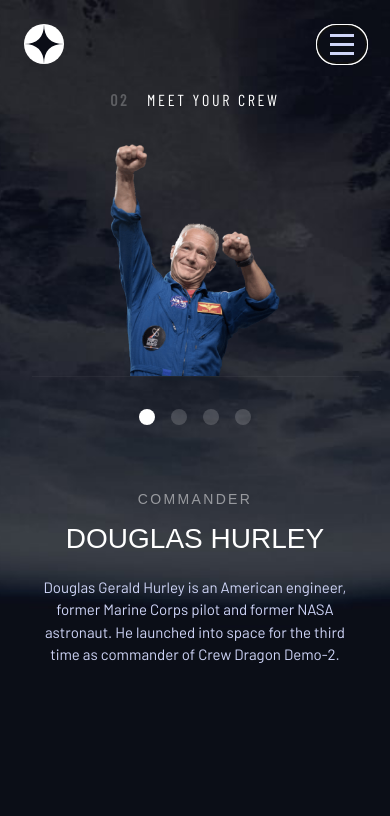
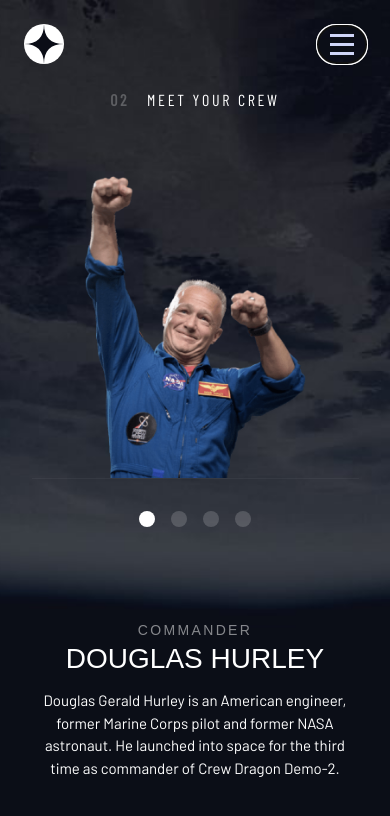
Before and after one commit to basitkorai/space-tourism-website, a React (Vite) app: page /crew in a window 390 px wide. Shown: the top 816 px of the page. Built offline with nearby package versions, Linux system fonts and the light colour scheme; a web font is replaced by a local one.

Commit message:
style: tablet and above layout fixed

```diff
--- a/src/components/RoundIndicators.jsx
+++ b/src/components/RoundIndicators.jsx
@@ -1,6 +1,8 @@
-const RoundIndicators = () => {
+const RoundIndicators = ({ hideOn }) => {
   return (
-    <div className="round-indicators text-center flex gap-4 justify-center items-center mb-8">
+    <div
+      className={`round-indicators text-center flex gap-4 justify-center lg:justify-start items-center my-8 md:my-10 lg:mt-[7.5rem] ${hideOn}`}
+    >
       <button
         aria-selected="true"
         class="pb-4 bg-white aspect-square rounded-full"
--- a/src/pages/Crew.jsx
+++ b/src/pages/Crew.jsx
@@ -13,30 +13,47 @@
           <Navbar />
           <Sidebar />
         </header>
-        <div className="text-center lg:text-left mb-[5.06rem] md:mb-[9.75rem] lg:mb-0 pt-6">
-          <p className="md:pl-[2.375rem] lg:pl-[3.47rem] text-base md:text-xl lg:text-[1.75rem] uppercase font-sans_cond tracking-[0.16875rem] text-center md:text-left mb-8 md:mb-[3.75rem] lg:mb-[6.0625rem]">
+        <div className="container text-center lg:text-left mb-[5.06rem] md:mb-0 pt-6 lg:pt-[3.88rem] mx-auto">
+          <p className="lg:hidden md:pl-[2.375rem] lg:pl-[3.47rem] text-base md:text-xl lg:text-[1.75rem] uppercase font-sans_cond tracking-[0.16875rem] text-center md:text-left mb-8 md:mb-[3.75rem] lg:mb-[6.0625rem]">
             <span className="font-bold opacity-25 mr-[1.12rem]">02</span>
             Meet your crew
           </p>
-          <div className="mx-auto my-8 grid justify-items-center border-b border-navcolor max-w-[20.4375rem] md:max-w-[27.75rem] lg:max-w-full">
+          <div className="grid lg:grid-cols-2 place-content-center text-left">
+            <div className="md:order-last">
+              <div className="mx-auto mt-8 lg:mt-0 grid justify-items-center border-b border-navcolor md:border-transparent max-w-[20.4375rem] md:max-w-[27.75rem] lg:max-w-full">
                 <img
-              className="max-w-[10.625rem] md:max-w-[18.75rem] lg:max-w-[27.8125rem] "
+                  className="max-w-[13.875rem] md:max-w-[28.52325rem] lg:max-w-[35.5045rem] "
                   src={crew1}
                   alt=""
-              width="445"
-              height="445"
+                  width="510"
+                  height="550"
                 />
               </div>
-          <RoundIndicators />
-          <p className="grid lg:flex gap-2 lg:gap-[4.94rem] text-[] mb-4 md:mb-[1.75rem] max-w-[20.4375rem] md:max-w-[27.75rem] lg:max-w-full pt-8 mt-8 md:mt-[3.02rem] lg:mt-[3.37rem] mx-auto uppercase font-serif tracking-normal">
-            <span className="text-sh2 opacity-50">Commander</span>
-            <span className="text-sh1">Douglas Hurley</span>
+            </div>
+            <RoundIndicators hideOn={'lg:hidden'} />
+            <div className="md:order-first grid justify-center">
+              <div>
+                <p className="hidden lg:block md:pl-[2.375rem] lg:pl-0 text-base md:text-xl lg:text-[1.75rem] uppercase font-sans_cond tracking-[0.16875rem] text-center lg:text-left mb-8 md:mb-[3.75rem] lg:mb-[9.63rem]">
+                  <span className="font-bold opacity-25 mr-[1.12rem]">02</span>
+                  Meet your crew
                 </p>
-          <p className="mx-auto text-[0.9375rem] md:text-base max-w-[20.4375rem] md:max-w-[27.75rem] text-accent leading-normal">
-            Douglas Gerald Hurley is an American engineer, former Marine Corps
-            pilot and former NASA astronaut. He launched into space for the
-            third time as commander of Crew Dragon Demo-2.
+                <p className="grid gap-2 lg:gap-[0.94rem] mb-4 md:mb-[1.75rem] lg:mb-[1.69rem] max-w-[20.4375rem] md:max-w-[27.75rem] lg:max-w-full pt-8 md:pt-0 mt-8 md:mt-0 mx-auto uppercase text-center lg:text-left font-serif tracking-normal leading-none">
+                  <span className="text-sh2 md:text-[1.5rem] opacity-50">
+                    Commander
+                  </span>
+                  <span className="text-sh1 md:text-[2.5rem]">
+                    Douglas Hurley
+                  </span>
                 </p>
+                <p className="max-lg:mx-auto text-center lg:text-left text-[0.9375rem] md:text-base max-w-[20.4375rem] md:max-w-[27.75rem] leading-normal md:leading-7">
+                  Douglas Gerald Hurley is an American engineer, former Marine
+                  Corps pilot and former NASA astronaut. He launched into space
+                  for the third time as commander of Crew Dragon Demo-2.
+                </p>
+                <RoundIndicators hideOn={'hidden lg:flex'} />
+              </div>
+            </div>
+          </div>
         </div>
       </div>
     </AppProvider>
```
Lines whose indentation alone changed are shown as unchanged.
